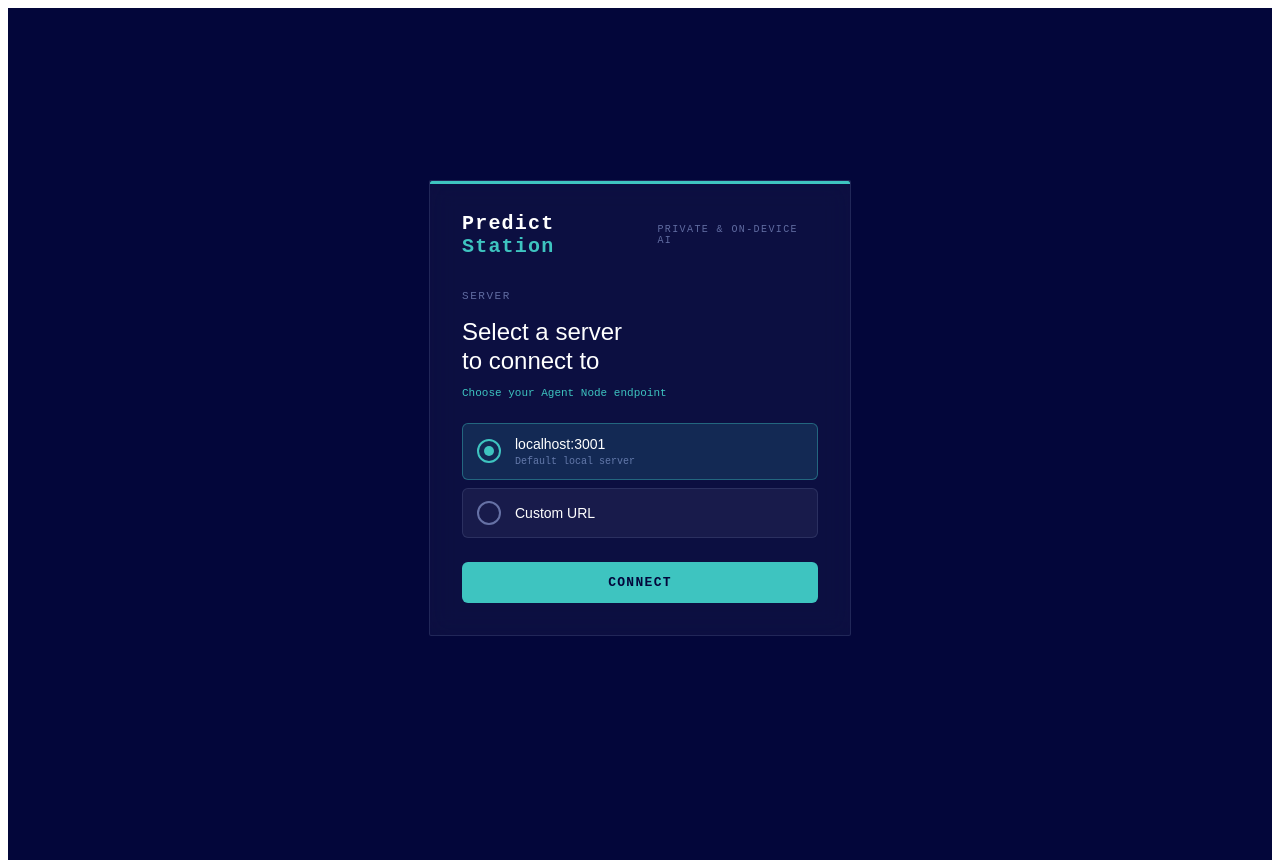
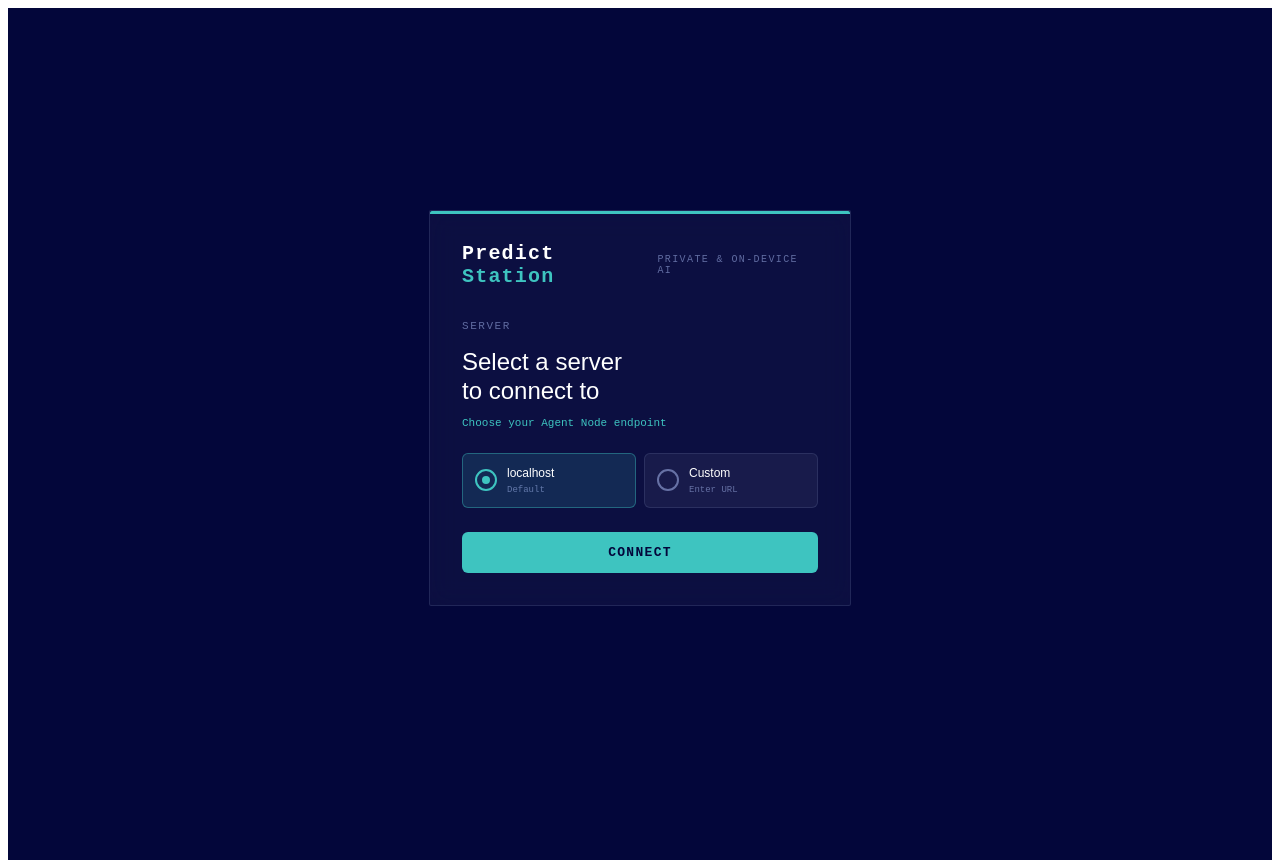
Before and after one commit to pisuthd/predict-station, a Next.js app in the folder frontend/: page /ServerSelector in a window 1280 px wide. Built offline with nearby package versions, Linux system fonts and the light colour scheme.

Commit message:
Update ServerSelector - 2-column layout, full-width input, remove auto-skip

```diff
--- a/frontend/src/pages/ServerSelector.tsx
+++ b/frontend/src/pages/ServerSelector.tsx
@@ -18,7 +18,7 @@ export default function ServerSelector({ onConnect }: ServerSelectorProps) {
     setError('')
 
     const url = serverType === 'default'
-      ? 'http://localhost:3001'
+      ? 'http://localhost:3001/api'
       : customUrl.trim()
 
     if (serverType === 'custom' && !url) {
@@ -87,15 +87,16 @@ export default function ServerSelector({ onConnect }: ServerSelectorProps) {
             Choose your Agent Node endpoint
           </p>
 
-          <div style={{ display: 'flex', flexDirection: 'column', gap: 8, marginBottom: 24 }}>
+          {/* 2-column layout for options */}
+          <div style={{ display: 'grid', gridTemplateColumns: '1fr 1fr', gap: 8, marginBottom: serverType === 'custom' ? 8 : 24 }}>
             {/* Default server */}
             <button
               onClick={() => setServerType('default')}
               style={{
                 display: 'flex',
                 alignItems: 'center',
-                gap: 14,
-                padding: '12px 14px',
+                gap: 10,
+                padding: '12px 12px',
                 background: serverType === 'default' ? 'rgba(62,196,192,0.15)' : 'rgba(255,255,255,0.05)',
                 border: `1px solid ${serverType === 'default' ? 'rgba(62,196,192,0.4)' : 'rgba(180,200,255,0.12)'}`,
                 borderRadius: 6,
@@ -106,8 +107,8 @@ export default function ServerSelector({ onConnect }: ServerSelectorProps) {
               }}
             >
               <div style={{
-                width: 20,
-                height: 20,
+                width: 18,
+                height: 18,
                 borderRadius: '50%',
                 border: `2px solid ${serverType === 'default' ? CYAN : MUTED}`,
                 display: 'flex',
@@ -117,19 +118,19 @@ export default function ServerSelector({ onConnect }: ServerSelectorProps) {
               }}>
                 {serverType === 'default' && (
                   <div style={{
-                    width: 10,
-                    height: 10,
+                    width: 8,
+                    height: 8,
                     borderRadius: '50%',
                     background: CYAN,
                   }} />
                 )}
               </div>
               <div>
-                <span style={{ display: 'block', fontFamily: sansFont, fontSize: 14, fontWeight: 500, color: '#fff' }}>
-                  localhost:3001
+                <span style={{ display: 'block', fontFamily: sansFont, fontSize: 12, fontWeight: 500, color: '#fff' }}>
+                  localhost
                 </span>
-                <span style={{ fontFamily: monoFont, fontSize: 10, color: MUTED }}>
-                  Default local server
+                <span style={{ fontFamily: monoFont, fontSize: 9, color: MUTED }}>
+                  Default
                 </span>
               </div>
             </button>
@@ -140,8 +141,8 @@ export default function ServerSelector({ onConnect }: ServerSelectorProps) {
               style={{
                 display: 'flex',
                 alignItems: 'center',
-                gap: 14,
-                padding: '12px 14px',
+                gap: 10,
+                padding: '12px 12px',
                 background: serverType === 'custom' ? 'rgba(62,196,192,0.15)' : 'rgba(255,255,255,0.05)',
                 border: `1px solid ${serverType === 'custom' ? 'rgba(62,196,192,0.4)' : 'rgba(180,200,255,0.12)'}`,
                 borderRadius: 6,
@@ -152,8 +153,8 @@ export default function ServerSelector({ onConnect }: ServerSelectorProps) {
               }}
             >
               <div style={{
-                width: 20,
-                height: 20,
+                width: 18,
+                height: 18,
                 borderRadius: '50%',
                 border: `2px solid ${serverType === 'custom' ? CYAN : MUTED}`,
                 display: 'flex',
@@ -163,26 +164,32 @@ export default function ServerSelector({ onConnect }: ServerSelectorProps) {
               }}>
                 {serverType === 'custom' && (
                   <div style={{
-                    width: 10,
-                    height: 10,
+                    width: 8,
+                    height: 8,
                     borderRadius: '50%',
                     background: CYAN,
                   }} />
                 )}
               </div>
-              <span style={{ fontFamily: sansFont, fontSize: 14, fontWeight: 500, color: '#fff' }}>
-                Custom URL
+              <div>
+                <span style={{ display: 'block', fontFamily: sansFont, fontSize: 12, fontWeight: 500, color: '#fff' }}>
+                  Custom
                 </span>
+                <span style={{ fontFamily: monoFont, fontSize: 9, color: MUTED }}>
+                  Enter URL
+                </span>
+              </div>
             </button>
+          </div>
 
-            {/* Custom URL input */}
+          {/* Custom URL input - full width when custom selected */}
           {serverType === 'custom' && (
-              <div style={{ paddingLeft: 34, marginTop: -4 }}>
+            <div style={{ marginBottom: 24 }}>
               <input
                 type="text"
                 value={customUrl}
                 onChange={e => setCustomUrl(e.target.value)}
-                  placeholder="http://localhost:3001"
+                placeholder="http://localhost:3001/api"
                 autoFocus
                 style={{
                   width: '100%',
@@ -204,7 +211,6 @@ export default function ServerSelector({ onConnect }: ServerSelectorProps) {
               )}
             </div>
           )}
-          </div>
 
           {/* Connect */}
           <button
```
Also changed, not shown: frontend/src/app/app/page.tsx (+1 -11 lines). Lines whose indentation alone changed are shown as unchanged.
